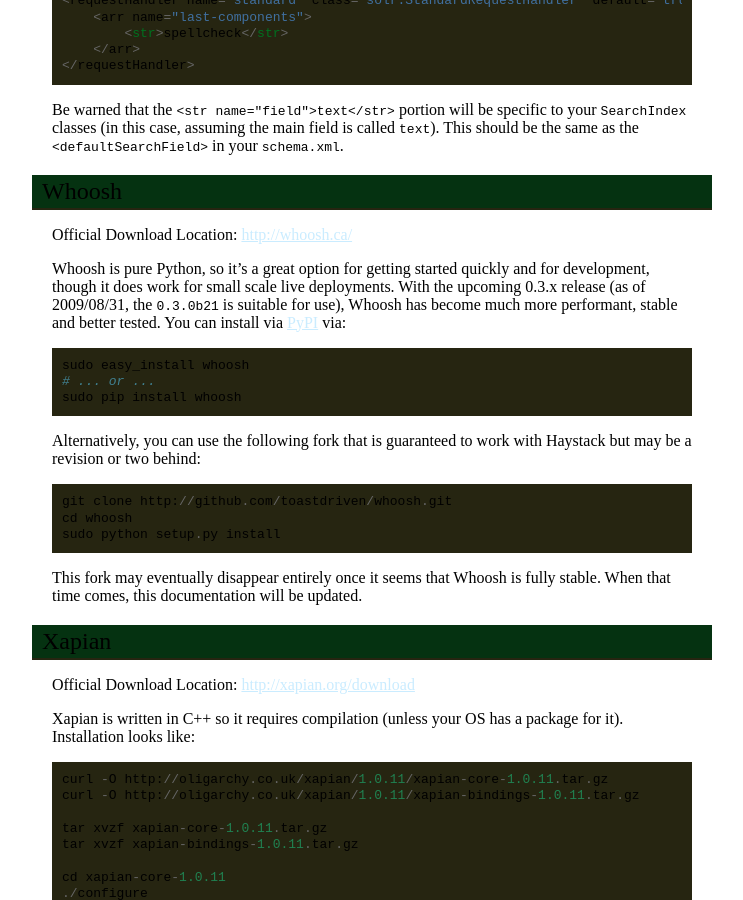
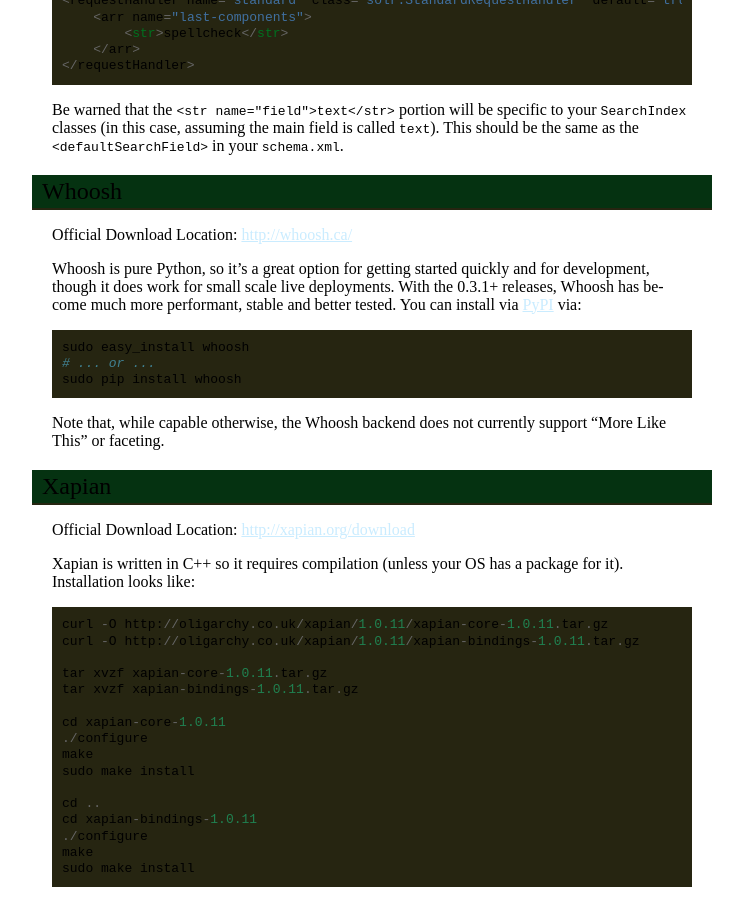
Before and after one commit to django-haystack/django-haystack, a Sphinx documentation site: the page built from docs/installing_search_engines.rst, in a window 1280 px wide and 900 px high, scrolled down 1360 px. Shown: the whole window, without its empty margins (138-881 px from the left). Built offline with Sphinx 7.4.7, drawn with Linux system fonts in a browser that asks for light colours; a style sheet for code colours, icons or effects is not loaded.

Commit message:
Updated docs about the removal of the Whoosh fork.

```diff
--- a/docs/installing_search_engines.rst
+++ b/docs/installing_search_engines.rst
@@ -82,23 +82,15 @@
 
 Whoosh is pure Python, so it's a great option for getting started quickly and
 for development, though it does work for small scale live deployments. With the
-upcoming 0.3.x release (as of 2009/08/31, the ``0.3.0b21`` is suitable for use),
-Whoosh has become much more performant, stable and better tested. You can
-install via PyPI_ via::
+0.3.1+ releases, Whoosh has become much more performant, stable and better
+tested. You can install via PyPI_ via::
 
     sudo easy_install whoosh
     # ... or ...
     sudo pip install whoosh
 
-Alternatively, you can use the following fork that is guaranteed to work with
-Haystack but may be a revision or two behind::
-
-    git clone http://github.com/toastdriven/whoosh.git
-    cd whoosh
-    sudo python setup.py install
-
-This fork may eventually disappear entirely once it seems that Whoosh is fully
-stable. When that time comes, this documentation will be updated.
+Note that, while capable otherwise, the Whoosh backend does not currently
+support "More Like This" or faceting.
 
 .. _PyPI: http://pypi.python.org/pypi/Whoosh/
 
```
